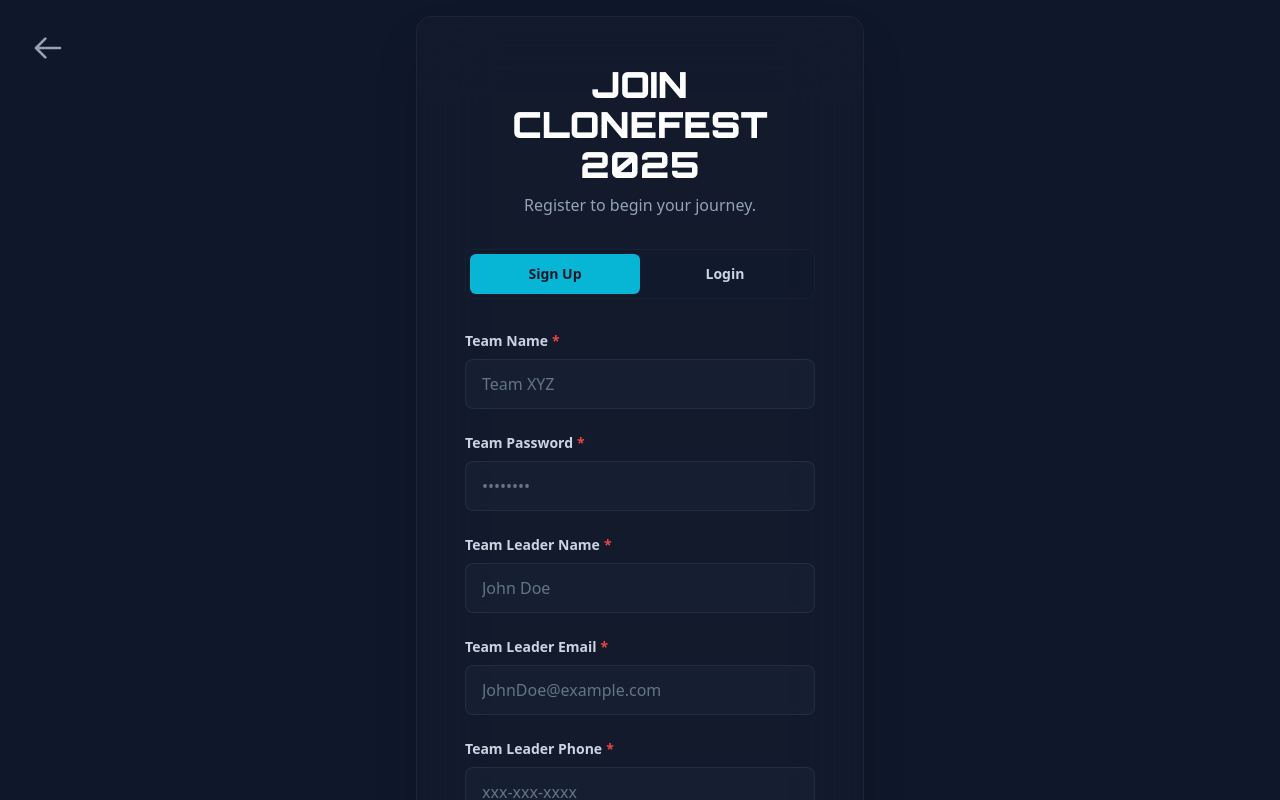
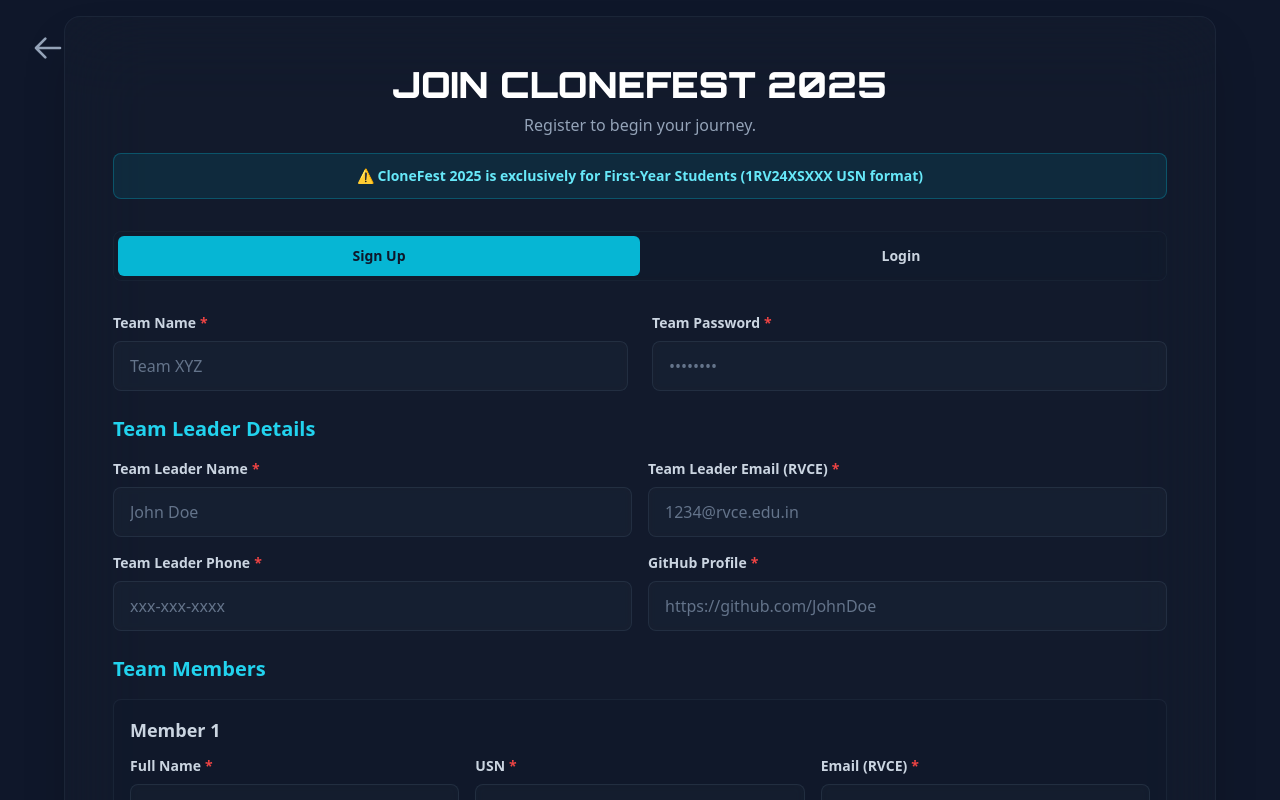
Before and after one commit to Lonecoder1109/CloneFest2025, a React (Vite) app: page / in a window 1280 px wide. Both pictures are taken after a click on the button "Register Now". Shown: the top 800 px of the page. Built offline with nearby package versions, Linux system fonts and the light colour scheme.

Commit message:
new website commit

```diff
--- a/components/About.tsx
+++ b/components/About.tsx
@@ -55,7 +55,7 @@
                 <FeatureCard
                     icon={<UserGroupIcon />}
                     title="Expert Judging & Recognition"
-                    description="Projects are reviewed by senior developers. Top submissions get recognized and have the chance to be pushed as open-source contributions."
+                    description="Projects are reviewed by senior developers from RVCE. Top submissions get recognized and have the chance to be pushed as open-source contributions."
                 />
             </div>
         </section>
@@ -77,7 +77,7 @@
                 />
                 <div className="mt-4">
                     <BlurText
-                        text="Build major projects for your resume, and get your best clones featured on the Coding Club GitHub account with credits to your team."
+                        text="Build major projects for your resume, and get your best clones featured on the RVCE Coding Club GitHub account with credits to your team."
                         delay={100}
                         animateBy="words"
                         direction="top"
@@ -119,7 +119,7 @@
                         ₹<span className="inline-block"><CountUp to={6000} duration={2.5} separator="," className="font-orbitron" /></span>
                     </div>
                     <p className="font-inter text-lg text-slate-300 leading-relaxed max-w-2xl mx-auto">
-                        Compete for exciting cash prizes! The top performers will share the grand prize pool based on their project quality, innovation, and successful deployment.
+                        Compete for exciting cash prizes! The top performers will share the grand prize pool based on their project quality, innovation, and successful deployment and other factors.
                     </p>
                 </div>
             </div>
--- a/components/Auth.tsx
+++ b/components/Auth.tsx
@@ -1,4 +1,33 @@
 import React, { useState } from "react";
+
+// Add responsive styles for better mobile experience
+const authStyles = `
+  @media (max-width: 768px) {
+    .auth-container {
+      padding: 1rem;
+    }
+    .auth-panel {
+      padding: 1.5rem !important;
+      margin: 0.5rem;
+    }
+    .auth-grid {
+      grid-template-columns: 1fr !important;
+      gap: 1rem !important;
+    }
+    .member-card {
+      padding: 1rem !important;
+    }
+  }
+
+  @media (max-width: 640px) {
+    .auth-title {
+      font-size: 1.75rem !important;
+    }
+    .section-title {
+      font-size: 1.125rem !important;
+    }
+  }
+`;
 
 const FormInput: React.FC<{
   id: string;
@@ -42,8 +71,22 @@
       phone: "",
       github: "",
     },
-    teamMembers: [{ fullName: "" }, { fullName: "" }, { fullName: "" }],
+    teamMembers: [
+      { fullName: "", usn: "", email: "" },
+      { fullName: "", usn: "", email: "" },
+      { fullName: "", usn: "", email: "" }
+    ],
   });
+
+  // Inject responsive styles
+  React.useEffect(() => {
+    const styleElement = document.createElement("style");
+    styleElement.textContent = authStyles;
+    document.head.appendChild(styleElement);
+    return () => {
+      document.head.removeChild(styleElement);
+    };
+  }, []);
 
   const handleChange = (e: React.ChangeEvent<HTMLInputElement>) => {
     const { name, value } = e.target;
@@ -56,10 +99,12 @@
         teamLeader: { ...prev.teamLeader, [field]: value },
       }));
     } else if (name.startsWith("member-")) {
-      const index = parseInt(name.split("-")[1]);
+      const parts = name.split("-");
+      const index = parseInt(parts[1]);
+      const field = parts[2]; // fullName, usn, or email
       setFormData((prev) => {
         const updated = [...prev.teamMembers];
-        updated[index].fullName = value;
+        updated[index] = { ...updated[index], [field]: value };
         return { ...prev, teamMembers: updated };
       });
     }
@@ -82,10 +127,16 @@
       });
 
       const data = await response.json();
+
+      if (mode === "signup" && response.ok) {
         alert(data.message);
-
-      if (mode === "login" && response.ok) {
+        // Redirect to group/team page after successful registration
+        window.location.href = `/team/${formData.teamName}`;
+      } else if (mode === "login" && response.ok) {
+        alert(data.message);
         onNavigateHome();
+      } else {
+        alert(data.message || "An error occurred");
       }
     } catch (error) {
       console.error("Error:", error);
@@ -94,7 +145,7 @@
   };
 
   return (
-    <div className="relative z-20 min-h-screen flex items-center justify-center p-4">
+    <div className="relative z-20 min-h-screen flex items-center justify-center p-4 auth-container">
       <button
         onClick={onNavigateHome}
         className="absolute top-8 left-8 text-slate-400 hover:text-white transition-colors z-10"
@@ -115,10 +166,10 @@
         </svg>
         <span className="sr-only">Back to Home</span>
       </button>
-      <div className="w-full max-w-md">
-        <div className="bg-slate-800/20 backdrop-blur-2xl border border-slate-700/30 rounded-2xl p-8 md:p-12 shadow-2xl hover:bg-slate-800/25 transition-all duration-300">
+      <div className="w-full max-w-4xl lg:max-w-6xl">
+        <div className="bg-slate-800/20 backdrop-blur-2xl border border-slate-700/30 rounded-2xl p-4 md:p-8 lg:p-12 shadow-2xl hover:bg-slate-800/25 transition-all duration-300 auth-panel">
           <div className="mb-8 text-center">
-            <h2 className="font-orbitron text-3xl md:text-4xl font-bold text-white uppercase">
+            <h2 className="font-orbitron text-3xl md:text-4xl font-bold text-white uppercase auth-title">
               {mode === "signup" ? "Join CloneFest 2025" : "Team Login"}
             </h2>
             <p className="text-slate-400 mt-2">
@@ -126,6 +177,13 @@
                 ? "Register to begin your journey."
                 : "Welcome back!"}
             </p>
+            {mode === "signup" && (
+              <div className="mt-4 p-3 bg-cyan-500/10 border border-cyan-500/30 rounded-lg">
+                <p className="text-cyan-300 text-sm font-semibold">
+                  ⚠️ CloneFest 2025 is exclusively for First-Year Students (1RV24XSXXX USN format)
+                </p>
+              </div>
+            )}
           </div>
 
           <div className="flex justify-center bg-slate-900/30 backdrop-blur-sm border border-slate-700/20 rounded-lg p-1 mb-8">
@@ -154,6 +212,8 @@
           <form className="space-y-6" onSubmit={handleSubmit}>
             {mode === "signup" ? (
               <>
+                {/* Team Information */}
+                <div className="grid grid-cols-1 md:grid-cols-2 gap-6 auth-grid">
                   <FormInput
                     id="teamName"
                     name="teamName"
@@ -170,6 +230,12 @@
                     label="Team Password"
                     onChange={handleChange}
                   />
+                </div>
+
+                {/* Team Leader Information */}
+                <div className="mt-8">
+                  <h3 className="text-xl font-bold text-cyan-400 mb-4 section-title">Team Leader Details</h3>
+                  <div className="grid grid-cols-1 md:grid-cols-2 gap-4 auth-grid">
                     <FormInput
                       id="leader-fullName"
                       name="leader-fullName"
@@ -182,8 +248,8 @@
                       id="leader-email"
                       name="leader-email"
                       type="email"
-                  placeholder="JohnDoe@example.com"
-                  label="Team Leader Email"
+                      placeholder="1234@rvce.edu.in"
+                      label="Team Leader Email (RVCE)"
                       onChange={handleChange}
                     />
                     <FormInput
@@ -202,27 +268,60 @@
                       label="GitHub Profile"
                       onChange={handleChange}
                     />
+                  </div>
+                </div>
+
+                {/* Team Members Information */}
+                <div className="mt-8">
+                  <h3 className="text-xl font-bold text-cyan-400 mb-4 section-title">Team Members</h3>
                   {[0, 1, 2].map((i) => (
+                    <div key={i} className="mb-6 p-4 bg-slate-900/30 rounded-lg border border-slate-700/30 member-card">
+                      <h4 className="text-lg font-semibold text-slate-300 mb-3">
+                        Member {i + 1} {i >= 2 ? "(Optional)" : ""}
+                      </h4>
+                      <div className="grid grid-cols-1 md:grid-cols-3 gap-4 auth-grid">
                         <FormInput
-                    key={i}
-                    id={`member-${i}`}
-                    name={`member-${i}`}
+                          id={`member-${i}-fullName`}
+                          name={`member-${i}-fullName`}
                           type="text"
                           placeholder={`Member ${i + 1} Name`}
-                    label={`Team Member ${i + 1} ${i < 2 ? "" : "(optional)"}`}
+                          label="Full Name"
                           required={i < 2}
                           onChange={handleChange}
                         />
+                        <FormInput
+                          id={`member-${i}-usn`}
+                          name={`member-${i}-usn`}
+                          type="text"
+                          placeholder="1RV24XX001"
+                          label="USN"
+                          required={i < 2}
+                          onChange={handleChange}
+                        />
+                        <FormInput
+                          id={`member-${i}-email`}
+                          name={`member-${i}-email`}
+                          type="email"
+                          placeholder="1234@rvce.edu.in"
+                          label="Email (RVCE)"
+                          required={i < 2}
+                          onChange={handleChange}
+                        />
+                      </div>
+                    </div>
                   ))}
+                </div>
+
                 <button
                   type="submit"
-                  className="w-full text-center block px-8 py-4 font-bold rounded-lg transition-all duration-300 bg-gradient-to-r from-cyan-500 to-blue-600 text-white shadow-lg hover:from-cyan-400 hover:to-blue-500 transform hover:scale-105"
+                  className="w-full text-center block px-8 py-4 font-bold rounded-lg transition-all duration-300 bg-gradient-to-r from-cyan-500 to-blue-600 text-white shadow-lg hover:from-cyan-400 hover:to-blue-500 transform hover:scale-105 mt-8"
                 >
                   Create Team Account
                 </button>
               </>
             ) : (
               <>
+                <div className="grid grid-cols-1 md:grid-cols-2 gap-6 auth-grid">
                   <FormInput
                     id="teamName"
                     name="teamName"
@@ -239,6 +338,7 @@
                     label="Team Password"
                     onChange={handleChange}
                   />
+                </div>
                 <button
                   type="submit"
                   className="w-full text-center block px-8 py-4 font-bold rounded-lg transition-all duration-300 bg-gradient-to-r from-cyan-500 to-blue-600 text-white shadow-lg hover:from-cyan-400 hover:to-blue-500 transform hover:scale-105"
```
Also changed, not shown: components/TeamPage.tsx (added, +108 -0 lines). Lines whose indentation alone changed are shown as unchanged.
